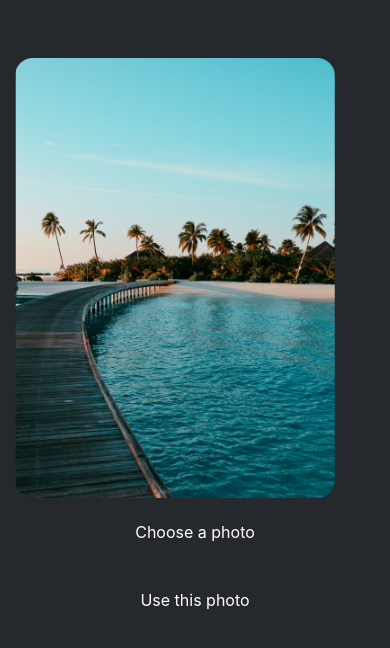
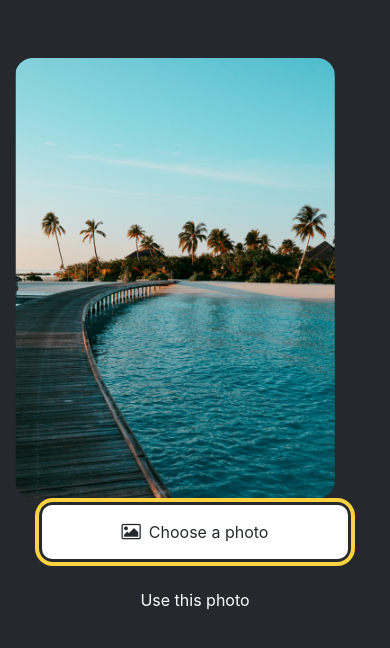
Before and after one commit to danieltorres314/stickersmash, a React Native app: screen / in a window 390 px wide. Shown: the top 648 px of the page. Built offline with nearby package versions, Linux system fonts and the light colour scheme.

Commit message:
build-screen

```diff
--- a/App.js
+++ b/App.js
@@ -11,7 +11,7 @@
       <View style={styles.imageContainer}>
         <ImageViewer placeholderImageSource={PlaceholderImage} />
         <View style={styles.footerContainer}>
-          <Button label="Choose a photo" />
+          <Button theme="primary" label="Choose a photo" />
           <Button label="Use this photo" />
         </View>
       </View>
--- a/components/Button.js
+++ b/components/Button.js
@@ -1,5 +1,31 @@
 import { StyleSheet, View, Pressable, Text } from "react-native";
-export default function Button({ label }) {
+import FontAwesome from "@expo/vector-icons/FontAwesome";
+export default function Button({ label, theme }) {
+  if (theme === "primary") {
+    return (
+      <View
+        style={[
+          styles.buttonContainer,
+          { borderWidth: 4, borderColor: "#ffd33d", borderRadius: 18 },
+        ]}
+      >
+        <Pressable
+          style={[styles.button, { backgroundColor: "#fff" }]}
+          onPress={() => alert("You pressed a button.")}
+        >
+          <FontAwesome
+            name="picture-o"
+            size={18}
+            color="#25292e"
+            style={styles.buttonIcon}
+          />
+          <Text style={[styles.buttonLabel, { color: "#25292e" }]}>
+            {label}
+          </Text>
+        </Pressable>
+      </View>
+    );
+  }
   return (
     <View style={styles.buttonContainer}>
       <Pressable
@@ -11,6 +37,7 @@
     </View>
   );
 }
+
 const styles = StyleSheet.create({
   buttonContainer: {
     width: 320,
--- a/package.json
+++ b/package.json
@@ -15,7 +15,8 @@
     "react-native": "0.74.3",
     "react-dom": "18.2.0",
     "react-native-web": "~0.19.10",
-    "@expo/metro-runtime": "~3.2.1"
+    "@expo/metro-runtime": "~3.2.1",
+    "@expo/vector-icons": "^14.0.2"
   },
   "devDependencies": {
     "@babel/core": "^7.20.0"
```
Also changed, not shown: 1 other file (tests, documents, lock files or other folders).
